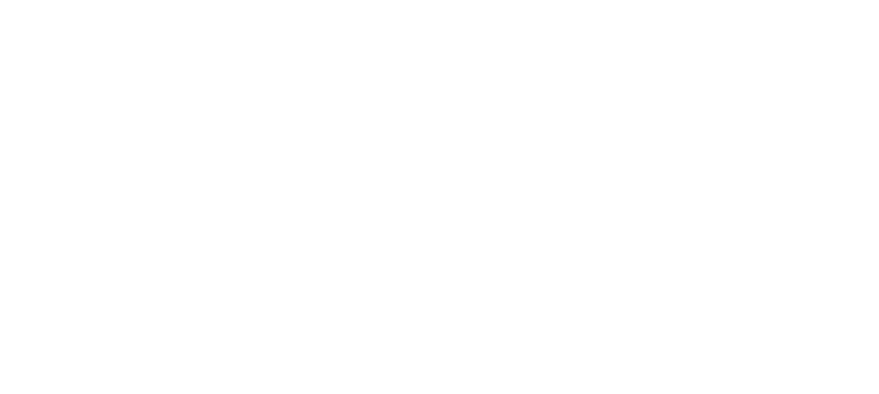
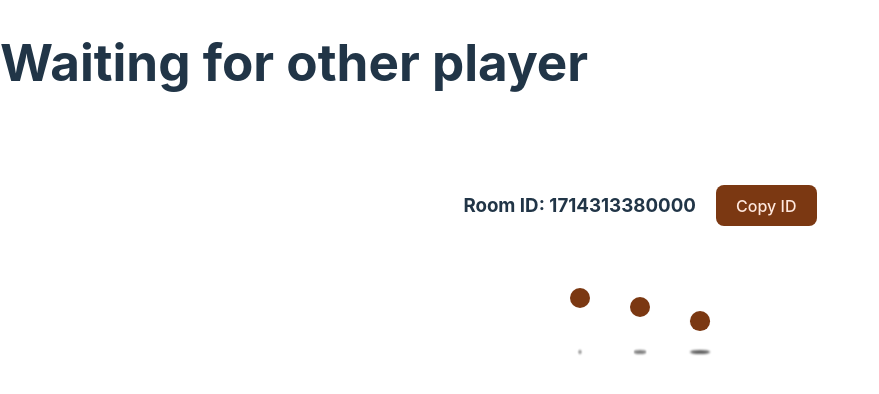
Before and after one commit to A-Yehia19/Chess, a React (Vite) app: page /host in a window 1280 px wide. Before the commit this address had no page. Shown: the top 394 px of the page, without its empty margins (0-879 px from the left). Built offline with nearby package versions, Linux system fonts and the light colour scheme; no server answers.

Commit message:
version 3.0.0

```diff
--- a/package.json
+++ b/package.json
@@ -11,8 +11,11 @@
   },
   "dependencies": {
     "react": "^18.2.0",
+    "react-copy-to-clipboard": "^5.1.0",
     "react-dom": "^18.2.0",
-    "react-router-dom": "^6.23.0"
+    "react-router-dom": "^6.23.0",
+    "socket.io-client": "^4.7.5",
+    "styled-components": "^6.1.12"
   },
   "devDependencies": {
     "@types/react": "^18.2.66",
--- a/src/App.jsx
+++ b/src/App.jsx
@@ -2,6 +2,9 @@ import { Route, Routes } from "react-router-dom";
 import HomePage from './pages/Home'
 import LandingPage from "./pages/Landing";
 import AboutPage from "./pages/About";
+import OnlinePage from "./pages/Online";
+import HostPage from "./pages/Host";
+import JoinPage from "./pages/Join";
 
 function App() {
   return (
@@ -9,6 +12,9 @@ function App() {
       <Route path="/" element={<LandingPage/>} />
       <Route path="/home/" element={<LandingPage/>} />
       <Route path="/game/" element={<HomePage/>} />
+      <Route path="/game/:roomID/" element={<OnlinePage/>} />
+      <Route path="/host/" element={<HostPage/>} />
+      <Route path="/join/" element={<JoinPage/>} />
       <Route path="/about/" element={<AboutPage/>} />
     </Routes>
   )
--- a/src/common.css
+++ b/src/common.css
@@ -60,3 +60,8 @@
 .align-start{
     align-items: flex-start;
 }
+
+button{
+    cursor: pointer;
+    color: var(--white-cell-color);
+}
--- /dev/null
+++ b/src/components/common/loader.jsx
@@ -0,0 +1,16 @@
+import "./styles/loader.css"
+
+function Loader() {
+  return (
+    <div class="wrapper">
+        <div class="circle"></div>
+        <div class="circle"></div>
+        <div class="circle"></div>
+        <div class="shadow"></div>
+        <div class="shadow"></div>
+        <div class="shadow"></div>
+    </div>
+  )
+}
+
+export default Loader
--- /dev/null
+++ b/src/components/common/styles/loader.css
@@ -0,0 +1,89 @@
+/* From Uiverse.io by mobinkakei */
+.wrapper {
+  width: 200px;
+  height: 60px;
+  position: relative;
+  z-index: 1;
+}
+
+.circle {
+  width: 20px;
+  height: 20px;
+  position: absolute;
+  border-radius: 50%;
+  background-color: var(--black-cell-color);
+  left: 15%;
+  transform-origin: 50%;
+  animation: circle7124 .5s alternate infinite ease;
+}
+
+@keyframes circle7124 {
+  0% {
+    top: 60px;
+    height: 5px;
+    border-radius: 50px 50px 25px 25px;
+    transform: scaleX(1.7);
+  }
+
+  40% {
+    height: 20px;
+    border-radius: 50%;
+    transform: scaleX(1);
+  }
+
+  100% {
+    top: 0%;
+  }
+}
+
+.circle:nth-child(2) {
+  left: 45%;
+  animation-delay: .2s;
+}
+
+.circle:nth-child(3) {
+  left: auto;
+  right: 15%;
+  animation-delay: .3s;
+}
+
+.shadow {
+  width: 20px;
+  height: 4px;
+  border-radius: 50%;
+  background-color: rgba(0,0,0,0.9);
+  position: absolute;
+  top: 62px;
+  transform-origin: 50%;
+  z-index: -1;
+  left: 15%;
+  filter: blur(1px);
+  animation: shadow046 .5s alternate infinite ease;
+}
+
+@keyframes shadow046 {
+  0% {
+    transform: scaleX(1.5);
+  }
+
+  40% {
+    transform: scaleX(1);
+    opacity: .7;
+  }
+
+  100% {
+    transform: scaleX(.2);
+    opacity: .4;
+  }
+}
+
+.shadow:nth-child(4) {
+  left: 45%;
+  animation-delay: .2s
+}
+
+.shadow:nth-child(5) {
+  left: auto;
+  right: 15%;
+  animation-delay: .3s;
+}
--- /dev/null
+++ b/src/pages/Host.jsx
@@ -0,0 +1,47 @@
+import "../common.css"
+import { game } from "../models/variables"
+import Loader from "../components/common/loader"
+import { CopyToClipboard } from 'react-copy-to-clipboard'
+import styled from 'styled-components';
+import io from "socket.io-client";
+import { useEffect } from "react";
+
+function HostPage() {
+  const Button = styled.button`
+    background-color: var(--black-cell-color)
+  `;
+
+  useEffect(() => {
+    const socket = io("http://localhost:3001");
+    socket.emit("joinRoom", game.id);
+    socket.on("receive_message", () => {
+      alert("Player 2 has joined the room");
+      window.location.href = `/game/${game.id}`;
+    });
+  }, [])
+
+  return (
+    <>
+    <div className="screen">
+      <h1> Waiting for other player </h1>
+      <br />
+      <br />
+      <div className="row">
+        <h3> Room ID: {game.id} </h3>
+        <CopyToClipboard text={game.id} style={{marginLeft: "20px"}}>
+            <Button> Copy ID </Button>
+        </CopyToClipboard>
+      </div>
+      <div style={{
+        display: "flex",
+        justifyContent: "center",
+        marginTop: "50px"
+      }}>
+        <Loader />
+      </div>
+    </div>
+    </>
+  )
+}
+
+export default HostPage
--- /dev/null
+++ b/src/pages/Join.jsx
@@ -0,0 +1,46 @@
+import "../common.css"
+import { game } from "../models/variables"
+import styled from 'styled-components';
+import io from "socket.io-client";
+import sendMessage from "../utils/sockets/send_message";
+
+const socket = io.connect("http://localhost:3001");
+
+function JoinPage() {
+  const Button = styled.button`
+    background-color: var(--black-cell-color);
+    margin-top: 20px;
+  `;
+
+  function joinRoom() {
+    const roomID = document.getElementById("roomID").value;
+    if (roomID !== "") {
+      game.id = roomID;
+      console.log("Joined room with ID: " + roomID);
+      socket.emit("joinRoom", roomID);
+      sendMessage(socket, "Player 2 has joined the room", roomID);
+      window.location.href = `/game/${roomID}`;
+    }
+  };
+
+  return (
+    <>
+    <div className="screen">
+      <h1> Waiting for other player </h1>
+      <br />
+      <br />
+      <div className="col">
+        <div className="row">
+          <h3> Room ID: </h3>
+          <input type="number" name="roomID" id="roomID" />
+        </div>
+        <Button onClick={joinRoom}>
+          Join Room
+        </Button>
+      </div>
+    </div>
+    </>
+  )
+}
+
+export default JoinPage
--- a/src/pages/Landing.jsx
+++ b/src/pages/Landing.jsx
@@ -9,8 +9,10 @@ function LandingPage() {
             <div className="col">
                 <h1> Chess </h1>
                 <p> Click on the button below to start a new game. </p>
-                <Button href="/game/" text={"Start Game"}> </Button>
-                <Button href="/about/" text={"About Game"}> </Button>
+                <Button href="/game/" text={"Offline Game"} />
+                <Button href="/host/" text={"Host Game"} />
+                <Button href="/join/" text={"Join Game"} />
+                <Button href="/about/" text={"About Game"} />
                 <h1>&nbsp;</h1>
             </div>
         </div>
--- /dev/null
+++ b/src/pages/Online.jsx
@@ -0,0 +1,16 @@
+import "../common.css"
+import { game } from "../models/variables"
+
+function OnlinePage() {
+  game.startGame();
+
+  return (
+    <>
+    <div className="screen">
+      <h1>online game</h1>
+    </div>
+    </>
+  )
+}
+
+export default OnlinePage
--- /dev/null
+++ b/src/utils/sockets/send_message.js
@@ -0,0 +1,5 @@
+function sendMessage (socket, message, room) {
+    socket.emit("send_message", { message, room });
+};
+
+export default sendMessage;
```
Also changed, not shown: 2 other files (tests, documents, lock files or other folders).
